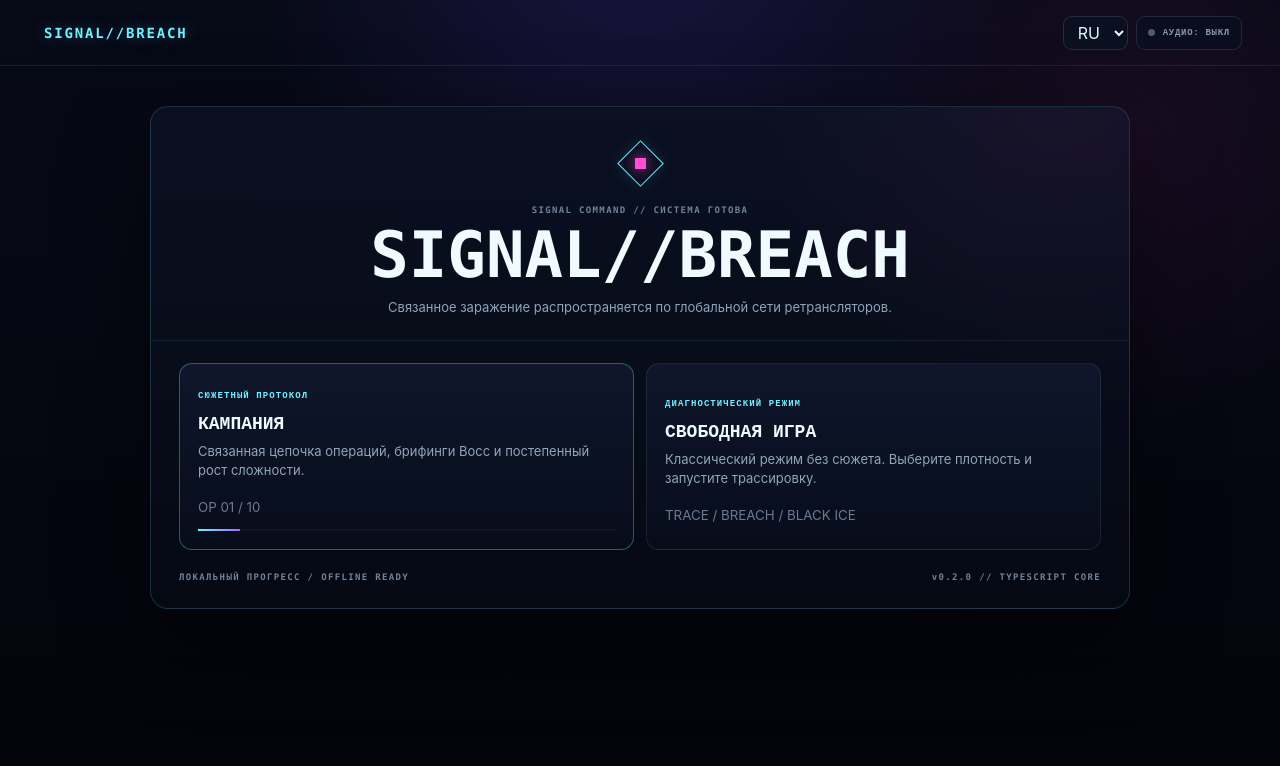
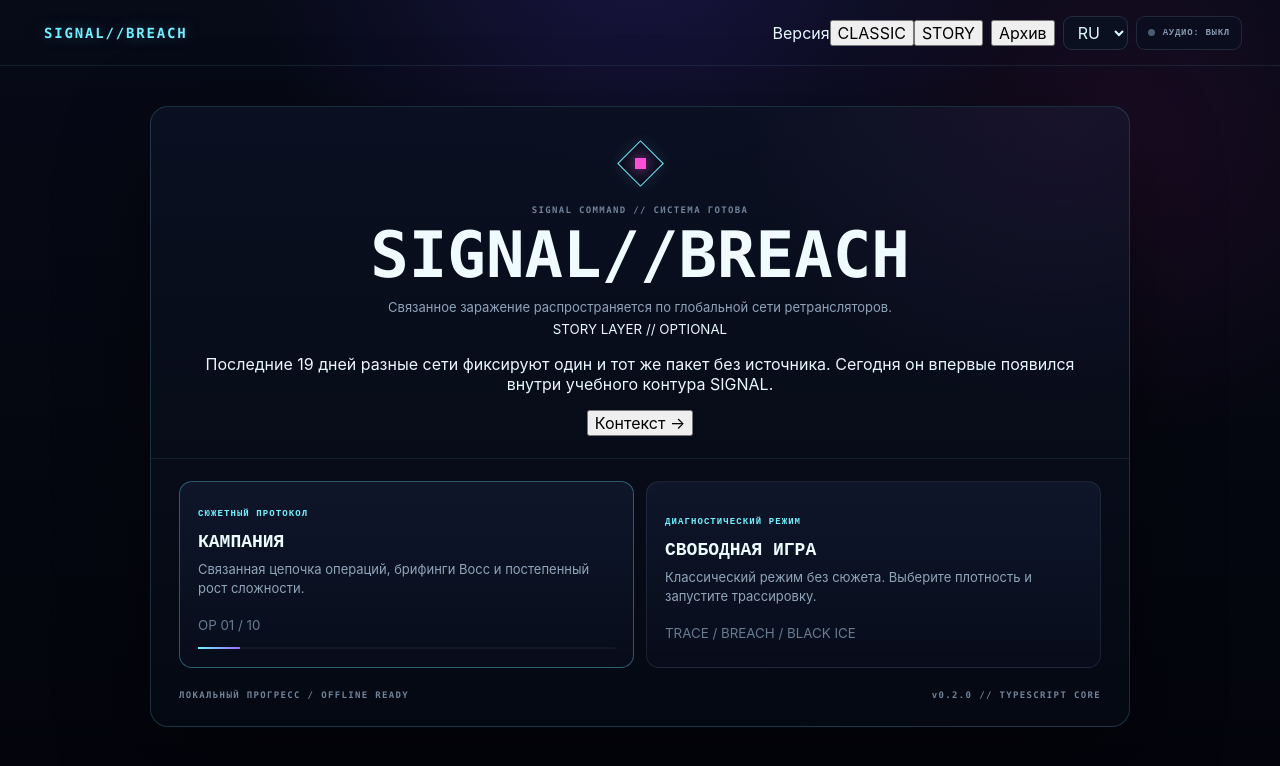
Before and after one commit to hoseantonio85-art/signal-breach, a React (Vite) app: page / in a window 1280 px wide. Shown: the top 766 px of the page. Built offline with nearby package versions, Linux system fonts and the light colour scheme.

Commit message:
feat: integrate optional story experience

```diff
--- a/src/app/App.tsx
+++ b/src/app/App.tsx
@@ -6,8 +6,18 @@ import { dictionaries } from '../i18n'
 import { GameScreen, type CampaignResult } from '../screens/GameScreen'
 import { loadProgress, saveProgress, type Progress } from '../stores/progress'
 import { loadLanguage, saveLanguage } from '../stores/settings'
+import {
+  ExperienceSwitch,
+  LatestTransmission,
+  StoryArchiveModal,
+  StoryContextModal,
+  StoryContextTeaser,
+  StoryDialogue,
+} from '../story/StoryUi'
+import { storyMission, storyUi, type ExperienceMode } from '../story/story'
 
 type Screen = 'boot' | 'menu' | 'campaign' | 'free' | 'briefing' | 'game'
+type StoryOverlay = 'context' | 'archive' | null
 
 type FreePreset = {
   key: string
@@ -24,6 +34,10 @@ const freePresets: FreePreset[] = [
   { key: 'blackice', label: 'BLACK ICE', rows: 16, cols: 30, mines: 99, description: 'highDensity' },
 ]
 
+function loadExperience(): ExperienceMode {
+  return window.localStorage.getItem('signal-breach-experience') === 'classic' ? 'classic' : 'story'
+}
+
 export function App() {
   const [screen, setScreen] = useState<Screen>('boot')
   const [language, setLanguage] = useState<Language>(() => loadLanguage())
@@ -31,7 +45,10 @@ export function App() {
   const [selectedMission, setSelectedMission] = useState<Mission>(missions[0])
   const [session, setSession] = useState<GameSession | null>(null)
   const [audioOn, setAudioOn] = useState(false)
+  const [experience, setExperience] = useState<ExperienceMode>(() => loadExperience())
+  const [storyOverlay, setStoryOverlay] = useState<StoryOverlay>(null)
   const t = dictionaries[language]
+  const storyCopy = storyUi[language]
 
   const totalScore = useMemo(
     () => Object.values(progress.completed).reduce((sum, result) => sum + (result?.bestScore ?? 0), 0),
@@ -42,6 +59,11 @@ export function App() {
     document.documentElement.lang = language
     saveLanguage(language)
   }, [language])
+
+  useEffect(() => {
+    window.localStorage.setItem('signal-breach-experience', experience)
+    if (experience === 'classic') setStoryOverlay(null)
+  }, [experience])
 
   useEffect(() => {
     if (screen !== 'boot') return
@@ -63,13 +85,14 @@ export function App() {
   }
 
   function startMission(mission: Mission) {
+    const playableMission = experience === 'story' ? storyMission(mission) : mission
     setSession({
       kind: 'campaign',
       label: `OP ${String(mission.id).padStart(2, '0')}`,
       rows: mission.rows,
       cols: mission.cols,
       mines: mission.mines,
-      mission,
+      mission: playableMission,
     })
     setScreen('game')
   }
@@ -135,6 +158,10 @@ export function App() {
       <header className="topbar">
         <button className="wordmark" onClick={() => setScreen('menu')}>SIGNAL//BREACH</button>
         <div className="top-actions">
+          <ExperienceSwitch language={language} mode={experience} onChange={setExperience} />
+          {experience === 'story' && (
+            <button className="story-top-action" onClick={() => setStoryOverlay('archive')}>{storyCopy.archive}</button>
+          )}
           {screen === 'menu' && (
             <select value={language} onChange={(event: { target: { value: string } }) => setLanguage(event.target.value as Language)} aria-label={t.language}>
               <option value="ru">RU</option><option value="en">EN</option>
@@ -151,6 +178,7 @@ export function App() {
             <div className="eyebrow">SIGNAL COMMAND // {t.systemReady}</div>
             <h1>SIGNAL//BREACH</h1>
             <p className="lead">{t.globalIncidentCopy}</p>
+            {experience === 'story' && <StoryContextTeaser language={language} onOpen={() => setStoryOverlay('context')} />}
           </div>
           <div className="menu-body-page">
             <div className="mode-grid">
@@ -186,6 +214,9 @@ export function App() {
               <button className="ghost" onClick={() => setScreen('menu')}>×</button>
             </div>
           </div>
+          {experience === 'story' && (
+            <LatestTransmission language={language} unlockedMission={progress.unlockedMission} onArchive={() => setStoryOverlay('archive')} />
+          )}
           <div className="mission-grid">
             {missions.map((mission) => {
               const unlocked = mission.id <= progress.unlockedMission
@@ -226,12 +257,19 @@ export function App() {
             <div className="briefing-op">OP {String(selectedMission.id).padStart(2, '0')} / 10</div>
             <h2>{selectedMission.code}</h2>
             <div className="briefing-location">{selectedMission.location[language]}</div>
-            <div className="voss-line"><span className="voss-sigil">V</span><div><b>{t.colonelVoss}</b><p>{selectedMission.briefing[language]}</p></div></div>
+            {experience === 'story' ? (
+              <StoryDialogue language={language} missionId={selectedMission.id} />
+            ) : (
+              <div className="voss-line"><span className="voss-sigil">V</span><div><b>{t.colonelVoss}</b><p>{selectedMission.briefing[language]}</p></div></div>
+            )}
             <div className="briefing-grid"><span>{selectedMission.rows}×{selectedMission.cols}</span><span>{selectedMission.mines} {t.corruption}</span><span>PAR {formatPar(selectedMission.parSeconds)}</span></div>
             <div className="briefing-actions"><button className="secondary" onClick={() => setScreen('campaign')}>{t.back}</button><button className="primary" onClick={() => startMission(selectedMission)}>{t.startOperation}</button></div>
           </section>
         </div>
       )}
+
+      {experience === 'story' && storyOverlay === 'context' && <StoryContextModal language={language} onClose={() => setStoryOverlay(null)} />}
+      {experience === 'story' && storyOverlay === 'archive' && <StoryArchiveModal language={language} unlockedMission={progress.unlockedMission} onClose={() => setStoryOverlay(null)} />}
     </main>
   )
 }
```
